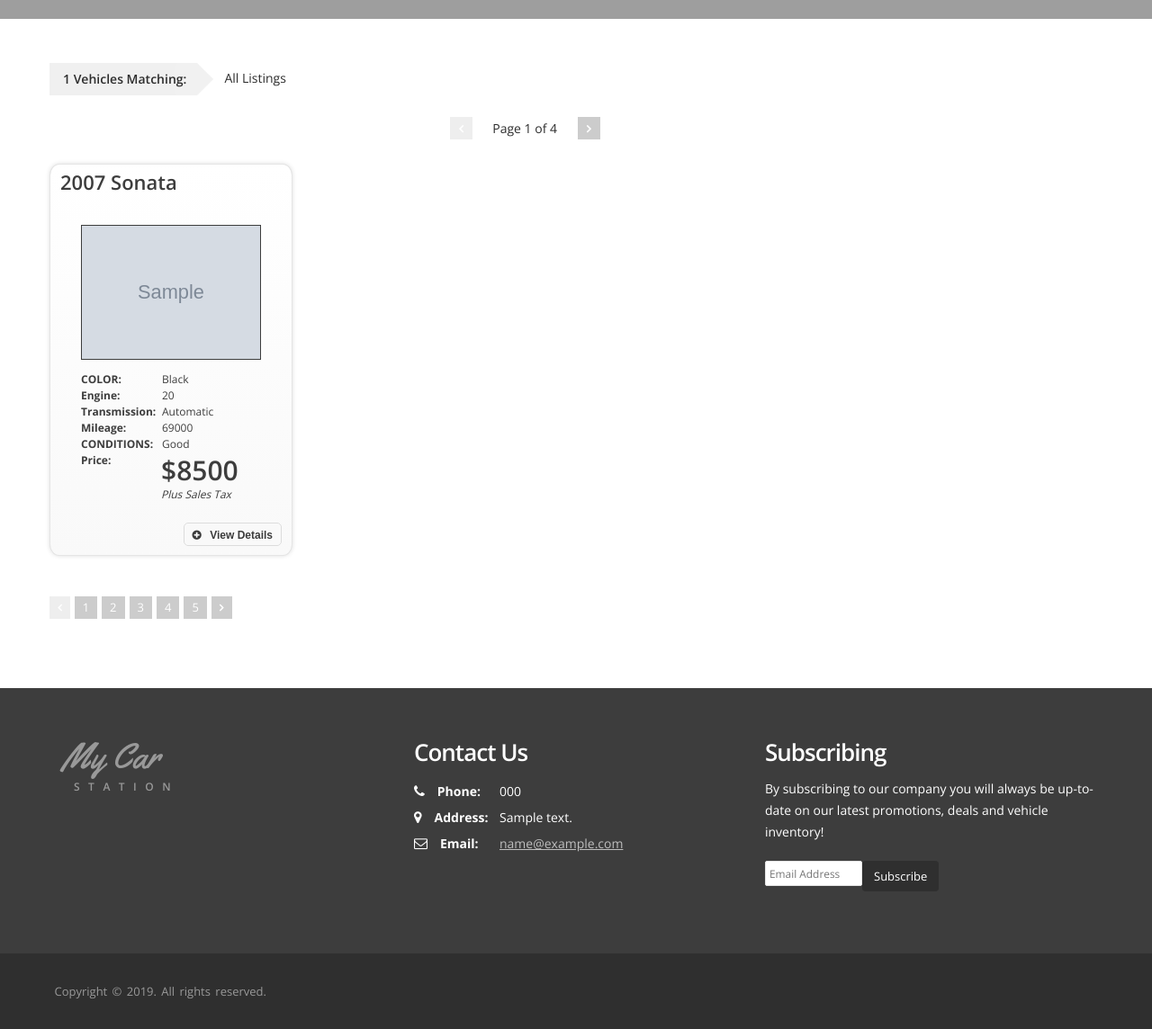
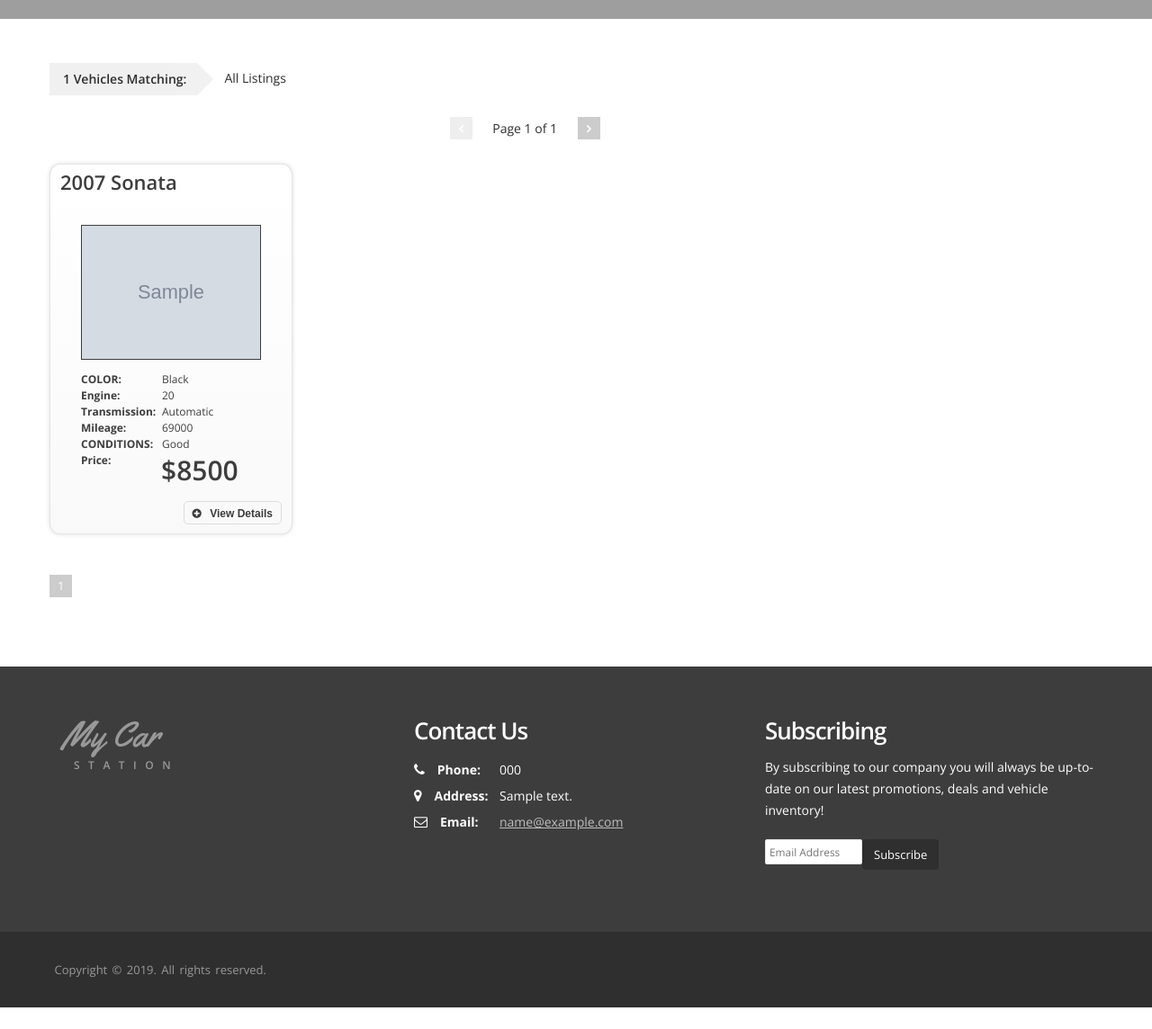
Before and after one commit to Ahmedelforjani/Car-station-ITSE412, a PHP site: page /inventory.php in a window 1280 px wide. Shown: the part 302-1446 px from the top of the page at 90% size. After the commit the page ends 1422 px from the top, so only its background shows below. Run offline with PHP 8.4, Linux system fonts and the light colour scheme; data comes from the database, SQL or seed files in the repository; tables that the repository leaves empty hold one stand-in row (values such as "Sample post"); grey boxes marked "Sample" are stand-in pictures; grey boxes are pictures that could not be loaded.

Commit message:
added inventory paging

```diff
--- a/admin/Classes/Car.php
+++ b/admin/Classes/Car.php
@@ -315,6 +315,16 @@
     public function getAllCars() {
       return $this->_Cars;
     }
+
+    public function getCount() {
+      global $con;
+      $query = "SELECT car_id FROM car";
+      $stmt = $con->prepare($query);
+      $stmt->execute();
+      return $stmt->rowCount();
+   }
   }
 
+
+
 ?>
--- a/admin/layout/header.php
+++ b/admin/layout/header.php
@@ -75,8 +75,8 @@
 																<img src="assets/app/media/img/users/user4.jpg" class="m--img-rounded m--marginless" alt="" />
 															</div>
 															<div class="m-card-user__details">
-																<span class="m-card-user__name m--font-weight-500">Mark Andre</span>
-																<a href="" class="m-card-user__email m--font-weight-300 m-link">mark.andre@gmail.com</a>
+																<span class="m-card-user__name m--font-weight-500"><?php echo $_SESSION['user']; ?></span>
+																<a href="" class="m-card-user__email m--font-weight-300 m-link">car.station@gmail.com</a>
 															</div>
 														</div>
 													</div>
@@ -89,7 +89,7 @@
 																<li class="m-nav__separator m-nav__separator--fit">
 																</li>
 																<li class="m-nav__item">
-																	<a href="snippets/pages/user/login-1.html" class="btn m-btn--pill    btn-secondary m-btn m-btn--custom m-btn--label-brand m-btn--bolder">Logout</a>
+																	<a href="logout.php" class="btn m-btn--pill    btn-secondary m-btn m-btn--custom m-btn--label-brand m-btn--bolder">Logout</a>
 																</li>
 															</ul>
 														</div>
--- a/inventory.php
+++ b/inventory.php
@@ -1,7 +1,17 @@
 <?php
     include 'admin/Classes/Car.php';
-
+    $carsManager = new CarsManager();
+    $count = $carsManager->getCount();
+    $much = 10;
+	$pageCount = (int)ceil($count / $much);
+	$page = isset($_GET['page']) ? intval($_GET['page']) : 1;
+    $start = ($page - 1) * $much;
+    $next = ($page == $pageCount) ? $pageCount : $page + 1;
+    $prev = ($page == 1) ? 1 : $page - 1;
+    $link = str_replace('&page='.$page,'',$_SERVER['REQUEST_URI']);
+    $sml = isset($_GET['name']) ? $link.'&page=' : '?page=';
     if($_SERVER['REQUEST_METHOD'] == 'GET') {
+        global $con;
 
         $cars = array();
 
@@ -15,8 +25,7 @@
         $minMilage = isset($_GET['min-milage']) && !empty($_GET['min-milage']) ? $_GET['min-milage'] : 0;
         $maxMilage = isset($_GET['max-milage']) && !empty($_GET['max-milage']) ? $_GET['max-milage'] : 999000;
         $carName = isset($_GET['name']) && !empty($_GET['name']) ? $_GET['name'] : '%%';
-
-        global $con;
+        $sort = isset($_GET['sort']) && !empty($_GET['sort']) ? $_GET['sort'] : 'car_id DESC';
         $query = "SELECT car_id FROM car
                     WHERE color LIKE '".$color.
                     "' AND category_id LIKE '".$category.
@@ -24,7 +33,7 @@
                     "' AND model BETWEEN ".$minYear." AND ".$maxYear.
                     " AND price BETWEEN ".$minPrice." AND ".$maxPrice.
                     " AND milage BETWEEN ".$minMilage." AND ".$maxMilage.
-                    " AND car_name LIKE '".$carName."'";
+                    " AND car_name LIKE '".$carName."' ORDER BY ".$sort. " LIMIT ".$much." OFFSET ".$start;
         $stmt = $con->prepare($query);
 
         $stmt->execute();
@@ -39,7 +48,6 @@
         }
 
     } else {
-        $carsManager = new CarsManager();
         $carsManager->loadAllCars();
         $cars = $carsManager->getAllCars();
     }
@@ -87,12 +95,6 @@
 <script type="text/javascript" src="js/jquery.themepunch.revolution.min.js"></script>
 <script type="text/javascript" src="js/wow.min.js"></script>
 
-<!-- Twitter Feed Scripts
-     Uncomment to activate
-
-<script type="text/javascript" src="js/twitter/jquery.tweet.js"></script>
-<script type="text/javascript" src="js/twitter/twitter_feed.js"></script> -->
-
 </head>
 
 <body>
@@ -127,21 +129,26 @@ include("nav.php");
         <div class="inner-page row">
             <div class="listing-view margin-bottom-20">
                 <div class="row">
-                    <div class="col-lg-8 col-md-6 col-sm-6 col-xs-12 padding-none"> <span class="ribbon"><strong><?php echo sizeof($cars); ?> Vehicles Matching:</strong></span> <span class="ribbon-item">All Listings</span> </div>
+                    <div class="col-lg-8 col-md-6 col-sm-6 col-xs-12 padding-none"> <span class="ribbon"><strong><?php echo $count ?> Vehicles Matching:</strong></span> <span class="ribbon-item">All Listings</span> </div>
                 </div>
             </div>
             <div class="clearfix"></div>
             <form method="post" action="#" class="listing_sort">
                 <div class="select-wrapper pagination clearfix margin-top-none margin-bottom-15">
-                    <div class="row">
+                <div class="row">
                         <div class="col-lg-3 col-md-4 col-sm-4 col-xs-12 sort-by-menu">
 
                         </div>
                         <div class="col-lg-3 col-md-4 col-sm-4 col-xs-12 col-lg-offset-1">
-                            <div class="controls full"> <a href="#" class="left-arrow"><i class="fa fa-angle-left"></i></a> <span>Page 1 of 4</span> <a href="#" class="right-arrow"><i class="fa fa-angle-right"></i></a> </div>
+                            <div class="controls full"> <a href="<?php echo $sml.$prev ?>" class="left-arrow"><i class="fa fa-angle-left"></i></a> <span>Page <?php echo $page ?> of <?php echo $pageCount; ?></span> <a href="<?php echo $sml.$next ?>" class="right-arrow"><i class="fa fa-angle-right"></i></a> </div>
                         </div>
-                        <div class="col-lg-4 col-md-4 col-sm-4 col-xs-12 pull-right">
-                        </div>
+                        <!-- <div class="col-lg-4 col-md-4 col-sm-4 col-xs-12 pull-right">
+                            <ul class="form-links top_buttons">
+                                <li><a href="#" class="gradient_button">Reset Filters</a></li>
+                                <li><a href="#" class="gradient_button">Deselect All</a></li>
+                                <li><a href="#" class="gradient_button">Compare 0 Vehicles</a></li>
+                            </ul>
+                        </div> -->
                     </div>
                 </div>
             </form>
@@ -179,7 +186,6 @@ include("nav.php");
                             <div class="price"><b>Price:</b><br>
                                 <div class="figure">$<?php echo $car->getPrice(); ?><br>
                                 </div>
-                                <div class="tax">Plus Sales Tax</div>
                             </div>
                             <div class="view-details gradient_button"><i class='fa fa-plus-circle'></i> View Details </div>
                             <div class="clearfix"></div>
@@ -254,14 +260,26 @@ include("nav.php");
             </div>
             <div class="inventory_pagination">
                 <ul class="pagination margin-bottom-none margin-top-25 bottom_pagination">
-                    <li class="disabled"><a href="#" class="disabled"><i class="fa fa-angle-left"></i></a></li>
-                    <li><a href="#">1</a></li>
-                    <li><a href="#">2</a></li>
-                    <li><a href="#">3</a></li>
-                    <li><a href="#">4</a></li>
-                    <li><a href="#">5</a></li>
-                    <li><a href="#"><i class="fa fa-angle-right"></i></a></li>
+                <?php
+                    if (isset($_GET['page']) && $_GET['page'] > 1){
+                        echo '<li><a href="'.$sml.$prev.'"><i class="fa fa-angle-left"></i></a></li>';
+                    }
+                ?>
+                <?php
+                    for ($i = 1; $i <= $pageCount; $i++){
+                        echo '<li><a href="'.$sml.$i.'">'.$i.'</a></li>';
+                    }
+                ?>
+                <?php
+                    if (isset($_GET['page']) && $_GET['page'] < $pageCount || !isset($_GET['page']) ){
+                        if (isset($_GET['page']))
+                            echo '<li><a href="'.$sml.$next.'"><i class="fa fa-angle-right"></i></a></li>';
+                    }
+                ?>
                 </ul>
+
+
+
             </div>
         </div>
     </div>
@@ -280,7 +298,8 @@ include("footer.php");
 ?>
 
 
-<!-- Bootstrap core JavaScript --> <script src="js/retina.js"></script>
+<!-- Bootstrap core JavaScript -->
+<script src="js/retina.js"></script>
 <script src="js/main.js"></script>
 <script type="text/javascript" src="js/jquery.fancybox.js"></script>
 <script src="js/modernizr.custom.js"></script> <script defer src="js/jquery.flexslider.js"></script>
```
Also changed, not shown: admin/layout/head.php (+8 -0 lines), index.php (+10 -0 lines).
